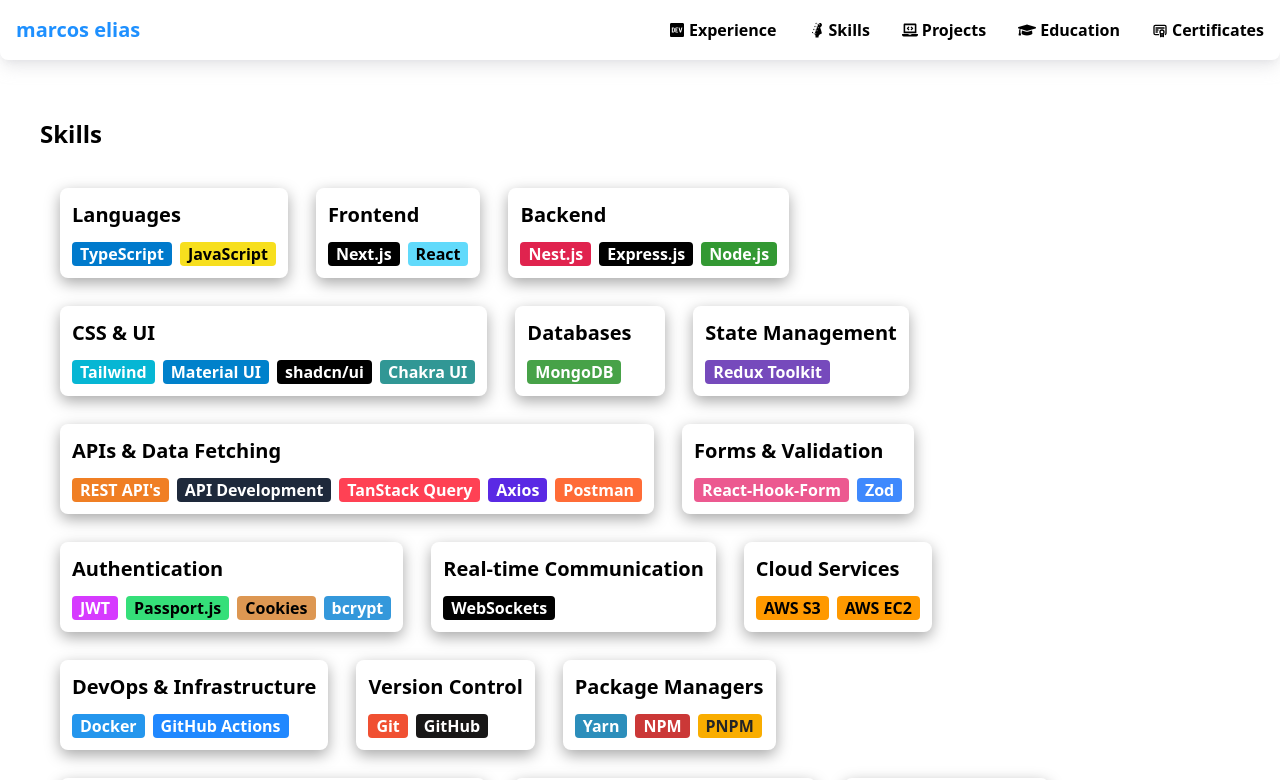
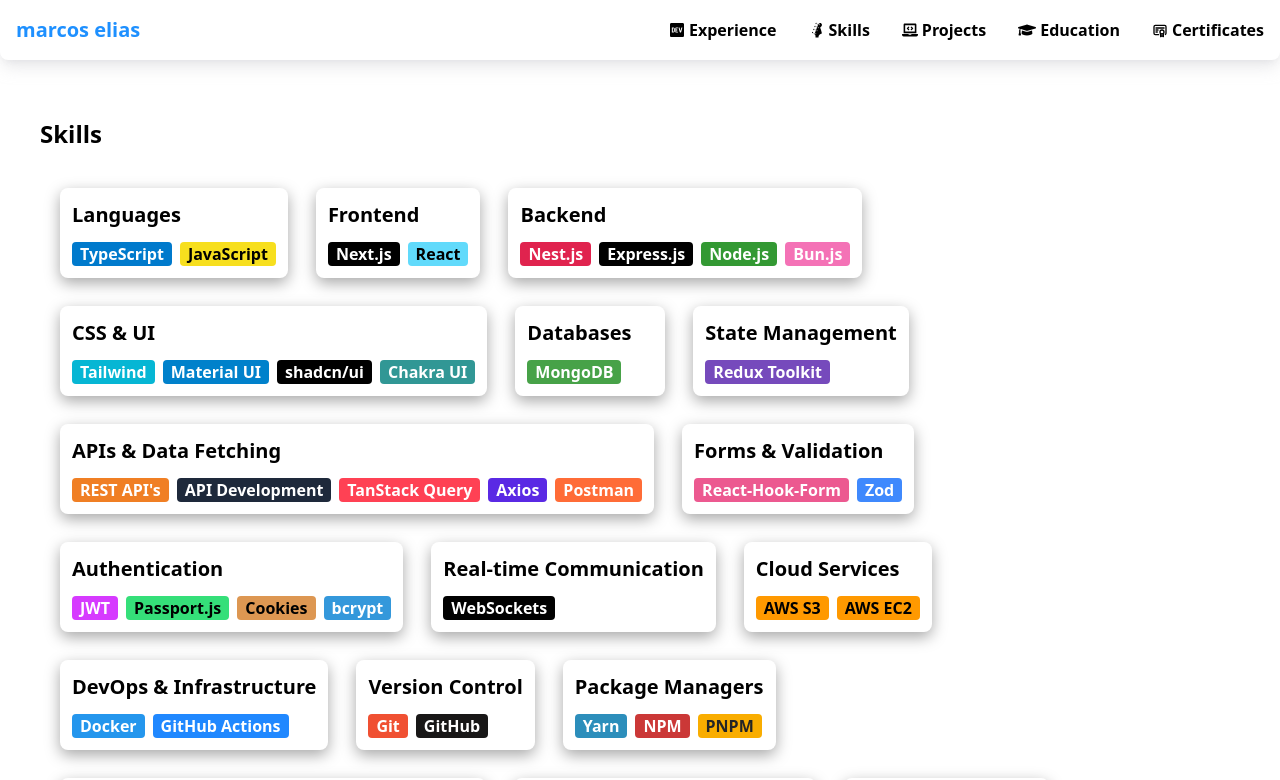
Before and after one commit to mark-elias/MyPortfolio_Next.js, a Next.js app: page /skills in a window 1280 px wide. Shown: the top 780 px of the page. Built offline with nearby package versions, Linux system fonts and the light colour scheme.

Commit message:
Update skills.constants.ts

```diff
--- a/src/constants/skills.constants.ts
+++ b/src/constants/skills.constants.ts
@@ -13,7 +13,7 @@
   {
     id: "backend-frameworks",
     name: "Backend",
-    skills: ["Nest.js", "Express.js", "Node.js"],
+    skills: ["Nest.js", "Express.js", "Node.js", "Bun.js"],
   },
   // {
   //   id: "backend-runtimes",
```
